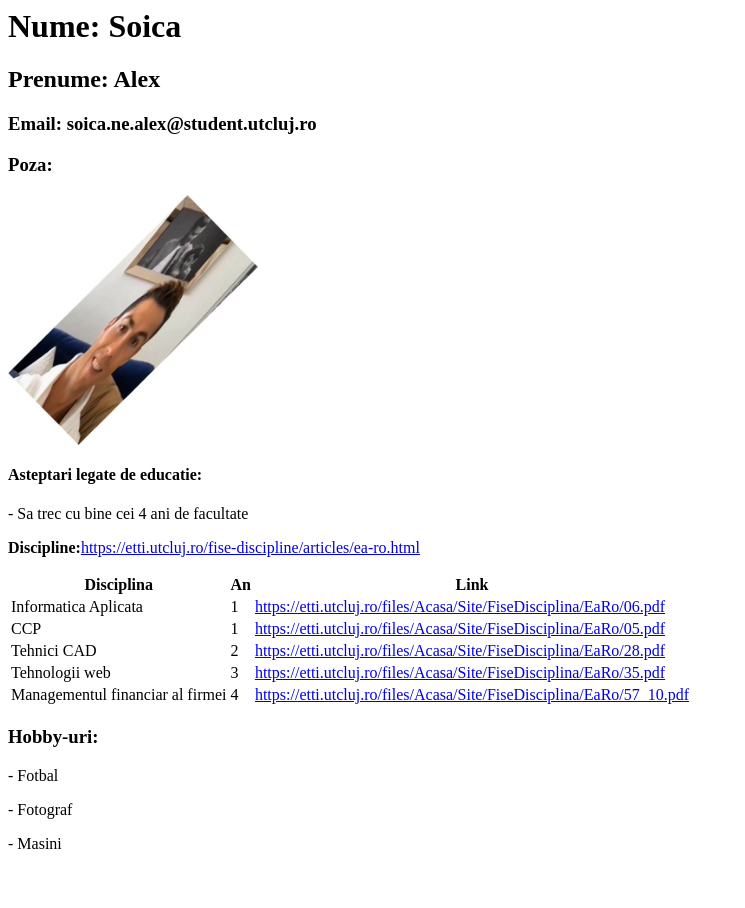
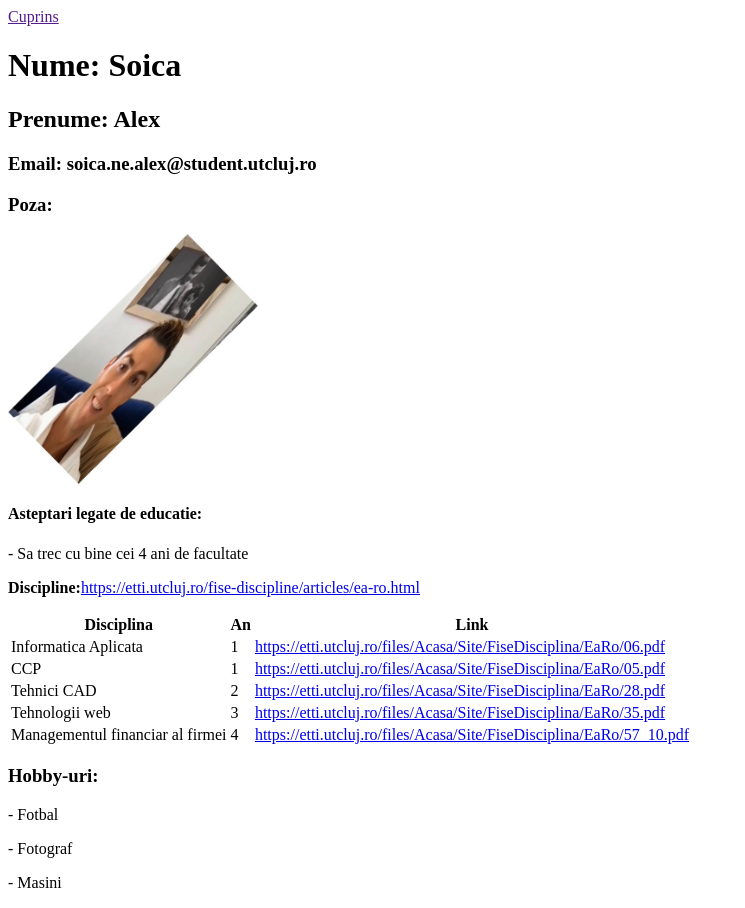
Before and after one commit to alexsoica/Project-AlexSoica, a plain HTML site: page index.html in a window 1280 px wide. Shown: the whole page, without its empty margins (0-745 px from the left). Before the commit the page ends 869 px from the top, so only its background shows below. Drawn offline with Linux system fonts and the light colour scheme; files whose address does not match are found by name.

Commit message:
Update index.html

```diff
--- a/index.html
+++ b/index.html
@@ -1,4 +1,5 @@
 <html>
+	<a href=""C:\Users\AlexCatalinSoica\Desktop\Project-AlexSoica\cuprins.html">Cuprins</a>
 	<head>
 		<title>Lab 5 U2</title>
 	</head>
```
